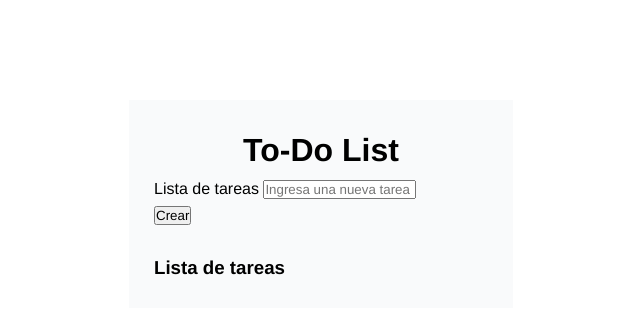
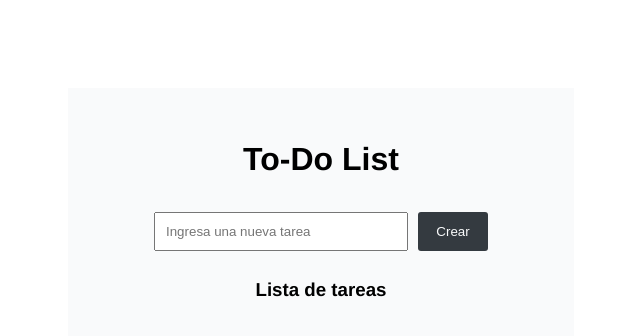
Before and after one commit to masayado/VUE_Props, a Vue app: page / in a window 1280 px wide. Shown: the top 336 px of the page, without its empty margins (319-959 px from the left). Built offline with nearby package versions, Linux system fonts and the light colour scheme.

Commit message:
agregue estilos

```diff
--- a/src/App.vue
+++ b/src/App.vue
@@ -1,18 +1,31 @@
 <template>
+
   <div id="app" class="container">
+
         <h1>{{title}}</h1>
-    {{subtitle}}
+
+        <div class="form">
         <input type="text" placeholder="Ingresa una nueva tarea" v-model="tareas">
-    <div><button class="crear_button" @click="agregar_tarea">Crear</button></div>
-    <br>
+        <button class="crear_button" @click="agregar_tarea">Crear</button>
+        </div>
+
         <h3>{{subtitle}}</h3>
+        <div class="lista">
             <ol>
-        <li v-for="tareas in tareas2">
+            <li v-for="(tareas, index) in tareas2"
+            :tareas="tareas"
+            :index="index"
+            :key="tareas.id"
+            >
+
             {{tareas}}
-        <delete-component></delete-component>
+
+            <delete-component :id="index" @borrar="borrar_tarea"></delete-component>
             </li>
             </ol>
         </div>
+  </div>
+
 </template>
 
 <script>
@@ -38,6 +51,7 @@ import DeleteComponent from "./components/Delete.vue"
             }
         },
         borrar_tarea:function(tareas){
+           // alert("Estoy borrando la tarea")
             const tareasIndex = this.tareas2.indexOf(tareas);
             this.tareas2.splice(tareasIndex, 1);
         }
@@ -48,23 +62,27 @@ import DeleteComponent from "./components/Delete.vue"
   }
 </script>
 
-<style>
+<style scoped>
 
-    *{
+.container{
     margin:0 auto;
-    padding:0;
+    padding:25px;
     box-sizing: border-box;
     font-family: 'Helvetica', sans-serif;
+    position: relative;
+    top:80px;
+    margin:auto;
+    width: 40%;
+    background-color: #f9fafb;
+    line-height: 1.6;
+    display:flex;
+    flex-direction: column;
+    justify-content: center;
+    align-items: center;
     }
 
-.container{
-    position: relative;
-    top:100px;
-    margin:auto;
-    width: 30%;
-    background-color: #f9fafb;
-    padding:25px;
-    line-height: 1.6;
+h1, h3{
+    text-align: center;
 }
 
 ol{
@@ -72,12 +90,34 @@ ol{
     padding-right:25px;
     }
 
-p{
-    text-align: center;
+.form{
+    display: flex;
 }
 
-h1{
-    text-align:center;
+input{
+    padding:10px;
+    width:230px;
+    margin:5px;
+}
+
+.crear_button{
+    color: #f9fafb;
+    padding:10px;
+    width:70px;
+    margin:5px;
+    background-color: #343a40;
+    border-style: none;
+    cursor: pointer;
+    border-radius: 3px;
+    }
+
+button:hover{
+    background-color: #191c1e;
+    }
+
+.lista{
+    display:flex;
+    justify-content: space-between;
 }
 
 </style>
--- a/src/components/Delete.vue
+++ b/src/components/Delete.vue
@@ -1,17 +1,25 @@
 <template>
-    <button>Borrar</button>
+    <button @click="borrar(id)">Borrar</button>
 </template>
 
 <script>
 export default {
     name: 'delete-component',
-    //props: {},
+    props: {
+        id:{
+            type:Number,
+            required:true,
+        },
+    },
     data: function(){
         return{}
     },
     //computed: {},
     methods:{
-        //metodos
+        borrar(id){
+            //alert("borrando");
+            this.$emit("borrar",{id:id})
+        },
     },
     //componentes:{},
 }
@@ -19,4 +27,14 @@ export default {
 
 <style scoped>
 
+button{
+    color: #f9fafb;
+    padding:8px;
+    margin:5px;
+    background-color: #343a40;
+    border-style: none;
+    cursor: pointer;
+    border-radius: 3px;
+    }
+
 </style>
```
Lines whose indentation alone changed are shown as unchanged.
